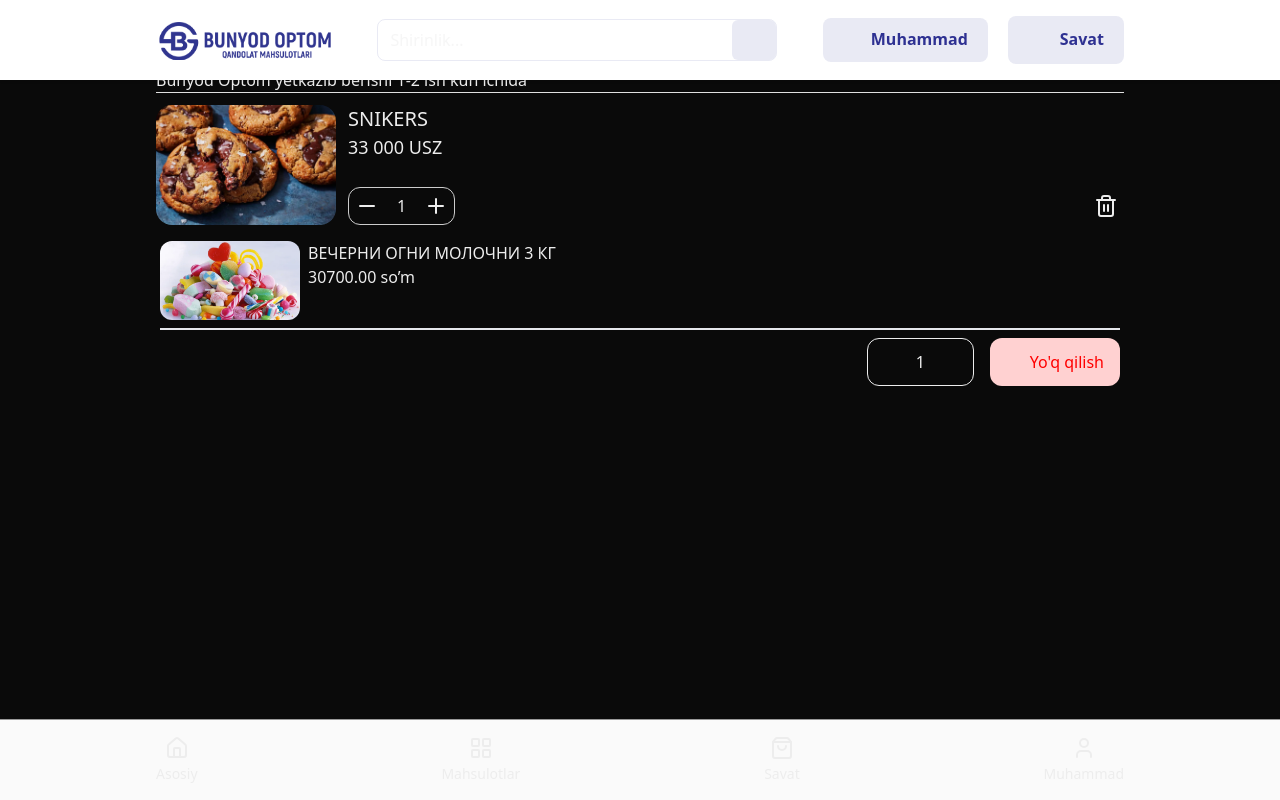
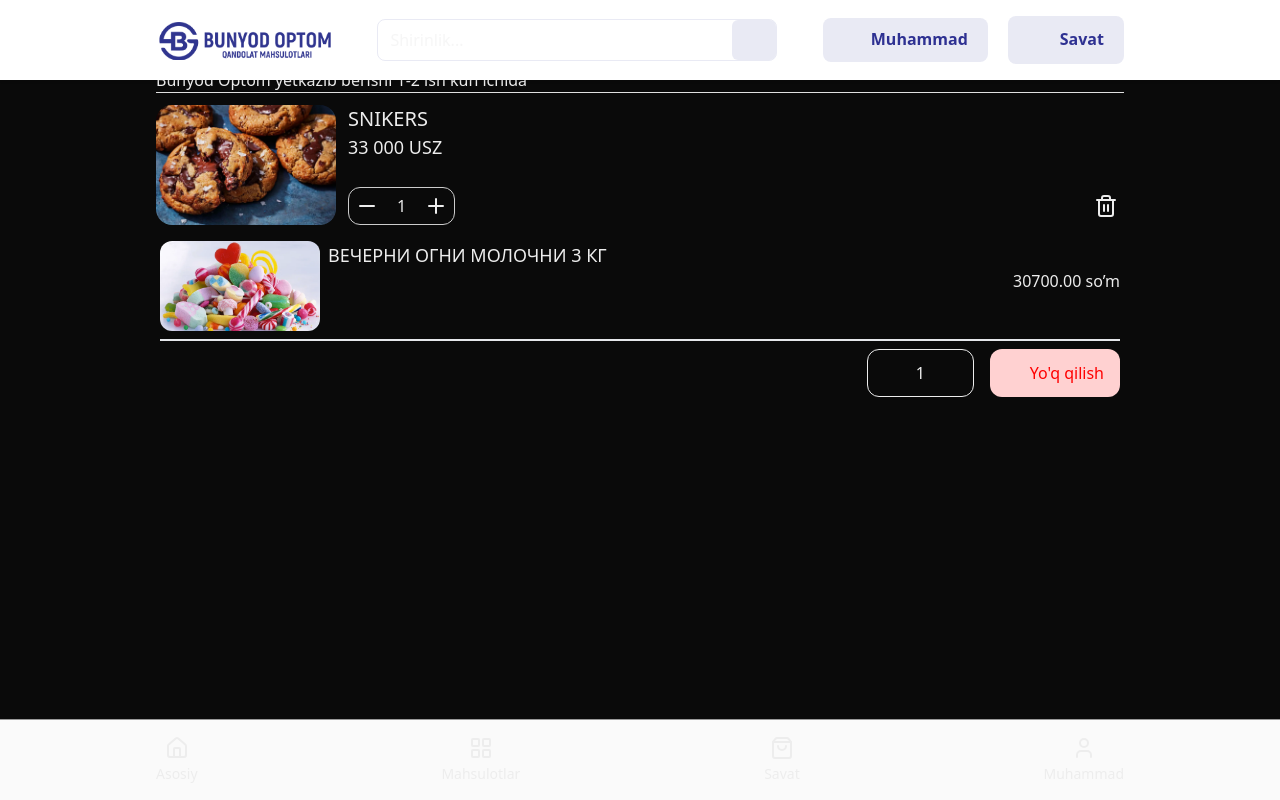
Before and after one commit to mayklweb/bunyodoptombot, a Next.js app: page /cart in a window 1280 px wide. Built offline with nearby package versions, Linux system fonts and the light colour scheme; some icons are missing.

Commit message:
cart changing

```diff
--- a/app/cart/page.tsx
+++ b/app/cart/page.tsx
@@ -64,22 +64,22 @@
             </div>
             <div className="flex gap-2 flex-col p-1">
               <div className="flex gap-2">
-                <div className="ronuded-xl">
+                <div className="ronuded-xl flex shrink-0">
                   <Image
                     className="rounded-xl"
-                    width={140}
-                    height={105}
+                    width={160}
+                    height={120}
                     src={"/candy.webp"}
                     alt="product"
                   />
                 </div>
-                <div>
+                <div className="w-full">
                   <div>
-                    <h3>ВЕЧЕРНИ ОГНИ МОЛОЧНИ 3 КГ</h3>
+                    <h3 className="text-lg font-medium">ВЕЧЕРНИ ОГНИ МОЛОЧНИ 3 КГ</h3>
                   </div>
                   <div></div>
-                  <div>
-                    <p>30700.00 so’m</p>
+                  <div className="w-full flex justify-end">
+                    <p className="font-medium w-auto">30700.00 so’m</p>
                   </div>
                 </div>
               </div>
```
